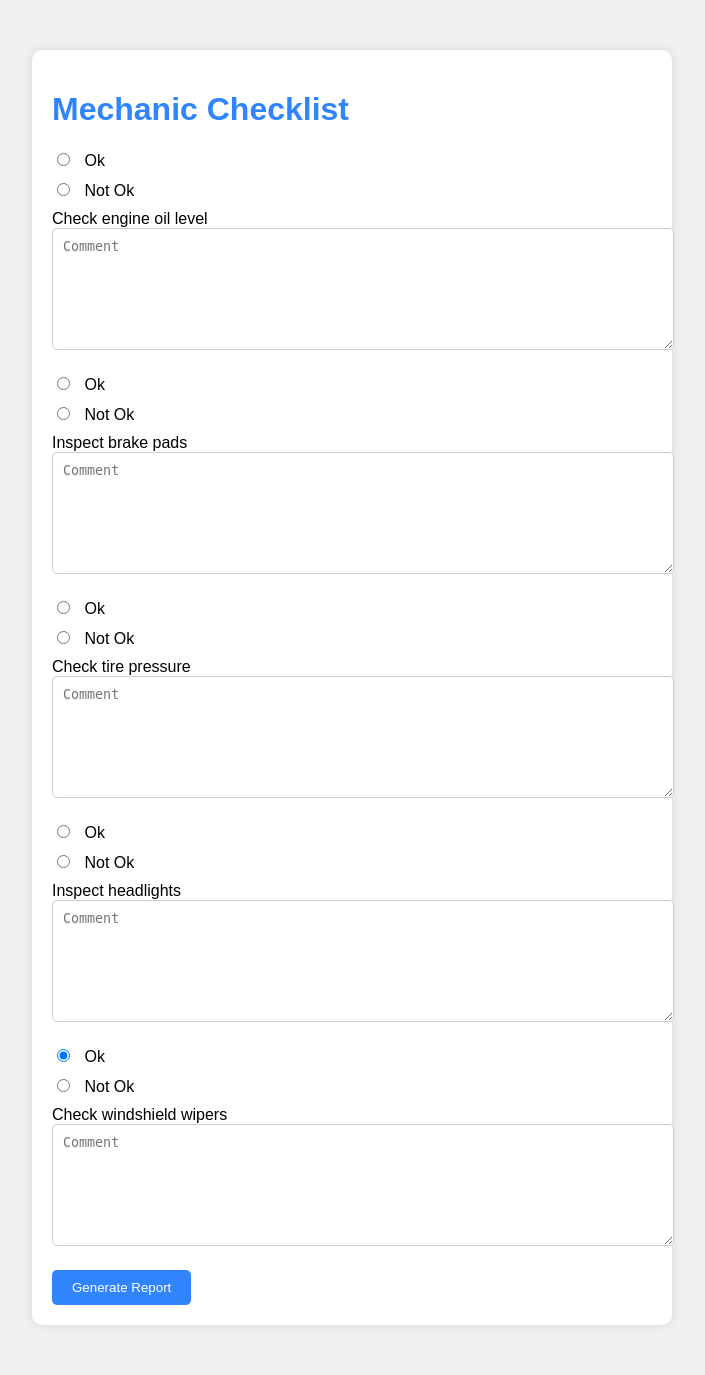
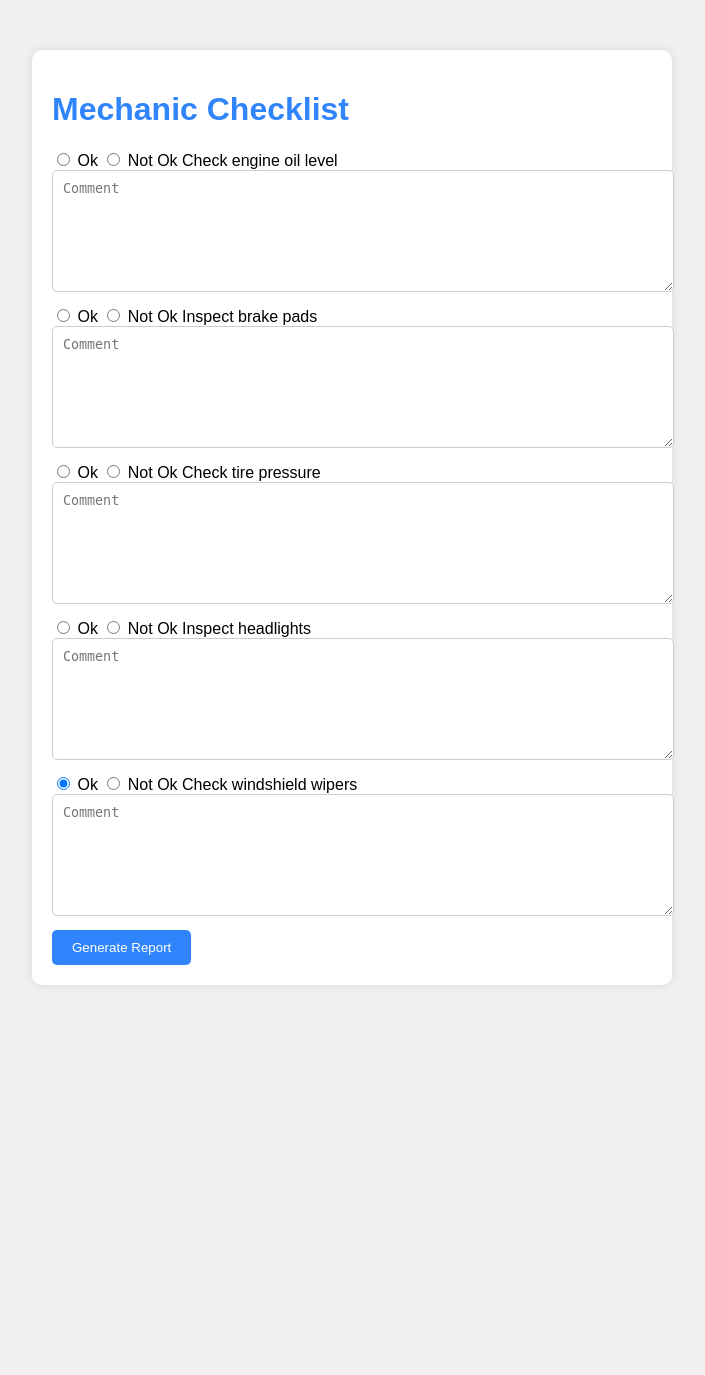
Before and after one commit to okehieuchenna1/cardiomechpage, a Flask app: page / in a window 1280 px wide. Shown: the whole page, without its empty margins (288-993 px from the left). After the commit the page ends 985 px from the top, so only its background shows below. Run offline with Flask 3, Linux system fonts and the light colour scheme.

Commit message:
Update styles.css

```diff
--- a/static/styles.css
+++ b/static/styles.css
@@ -19,16 +19,11 @@ h1 {
 }
 
 .checklist-item {
-    margin-bottom: 20px;
+    margin-bottom: 10px;
 }
 
 .status-label {
-    display: block;
-    margin-bottom: 10px;
-}
-
-.status-label input {
-    margin-right: 10px;
+    display: inline-block;
 }
 
 .comment textarea {
```
